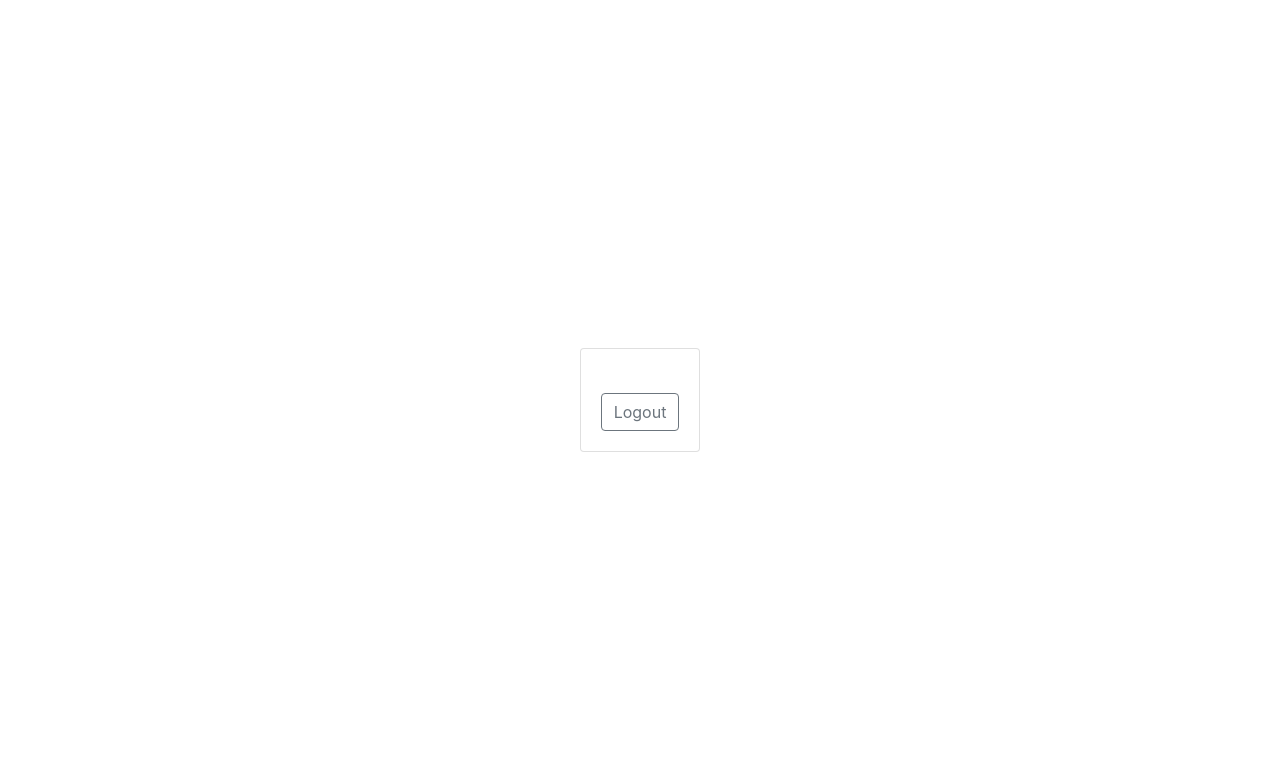
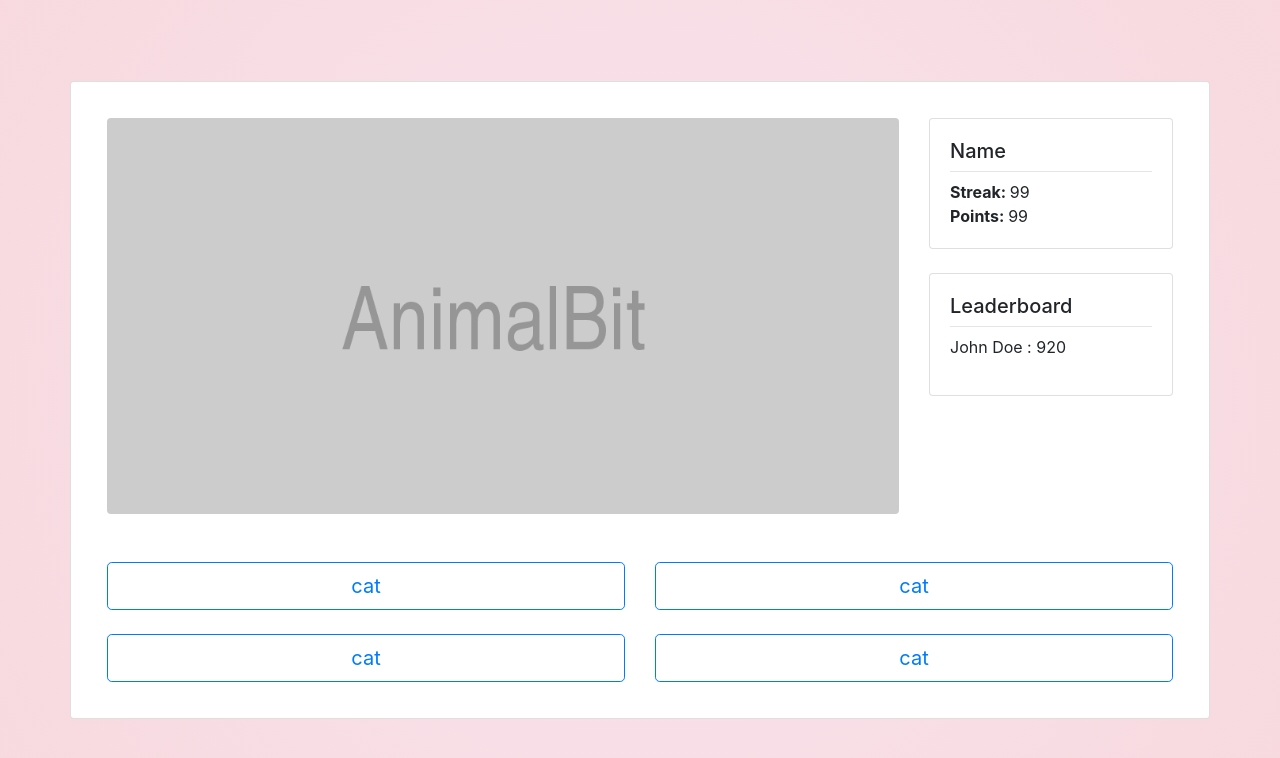
Before and after one commit to AnimalBit/client-AnimalBit, a plain HTML site: page index.html in a window 1280 px wide. Drawn offline with nearby package versions, Linux system fonts and the light colour scheme.

Commit message:
create general layout

```diff
--- a/css/main.css
+++ b/css/main.css
@@ -6,3 +6,8 @@
 html, body {
   height: 100%;
 }
+
+#bg-gradient{
+	background: rgb(238,174,202);
+	background: radial-gradient(circle, rgba(238,174,202,0.35) 0%, rgba(233,148,164,0.35) 100%);
+}
--- a/index.html
+++ b/index.html
@@ -16,16 +16,76 @@
 		<title>Animal-Bit</title>
 	</head>
 
-	<body>
-		<div class="container">
+	<body id="bg-gradient">
+
+		<div id="gameContent" class="container">
+
 			<div class="row justify-content-center align-items-center">
-				<div class="card">
-					<div class="card-body text-right">
-						<div class="g-signin2" data-onsuccess="onSignIn"></div>
+
+
+				<div class="card p-3">
+					<div class="card-body">
+						<div class="row">
+
+							<div class="col-sm-9">
+								<img id="img-loadedImage" src="./img/animal-placeholder.png" class="rounded img-fluid">
+							</div>
+
+							<div class="col-sm-3">
+								<!-- INI GA DITAMPILIN KALO SUDAH LOGIN -->
+								<!-- <div class="card">
+									<div id="card" class="card-body text-left">
+										<div class="g-signin2" data-onsuccess="onSignIn"></div> <br>
+										<div class="btn btn-outline-secondary" onclick="signOut()">Logout</div>
+									</div>
+								</div>
+								<br> -->
+								<div class="card">
+									<div class="card-body">
+										<h5>Name</h5>
+										<hr class="my-2">
+										<b>Streak: </b><span>99</span><br>
+										<b>Points: </b><span>99</span>
+									</div>
+								</div>
+
+								<br>
+								<div class="card">
+									<div class="card-body">
+										<h5>Leaderboard</h5>
+										<hr class="my-2">
+										<!-- LOOP Leaderboards Score Here -->
+										<p><span class="text-leaderboardName">John Doe : <span class="text-leaderboardScore">920</span></p>
+									</div>
+								</div>
+							</div>
+						</div>
+
 						<br>
-						<div class="btn btn-outline-secondary" onclick="signOut()">Logout</div>
+						<br>
+						<div class="row">
+							<div class="col-sm-6">
+								<button class="btn btn-lg btn-block btn-outline-primary">cat</button>
+							</div>
+							<div class="col-sm-6">
+								<button class="btn btn-lg btn-block btn-outline-primary">cat</button>
+							</div>
+						</div>
+						<br>
+						<div class="row">
+							<div class="col-sm-6">
+								<button class="btn btn-lg btn-block btn-outline-primary">cat</button>
+							</div>
+							<div class="col-sm-6">
+								<button class="btn btn-lg btn-block btn-outline-primary">cat</button>
+							</div>
+						</div>
+
 					</div>
 				</div>
+
+
+
 			</div>
 		</div>
 
```
Also changed, not shown: img/animal-placeholder.png (added).
